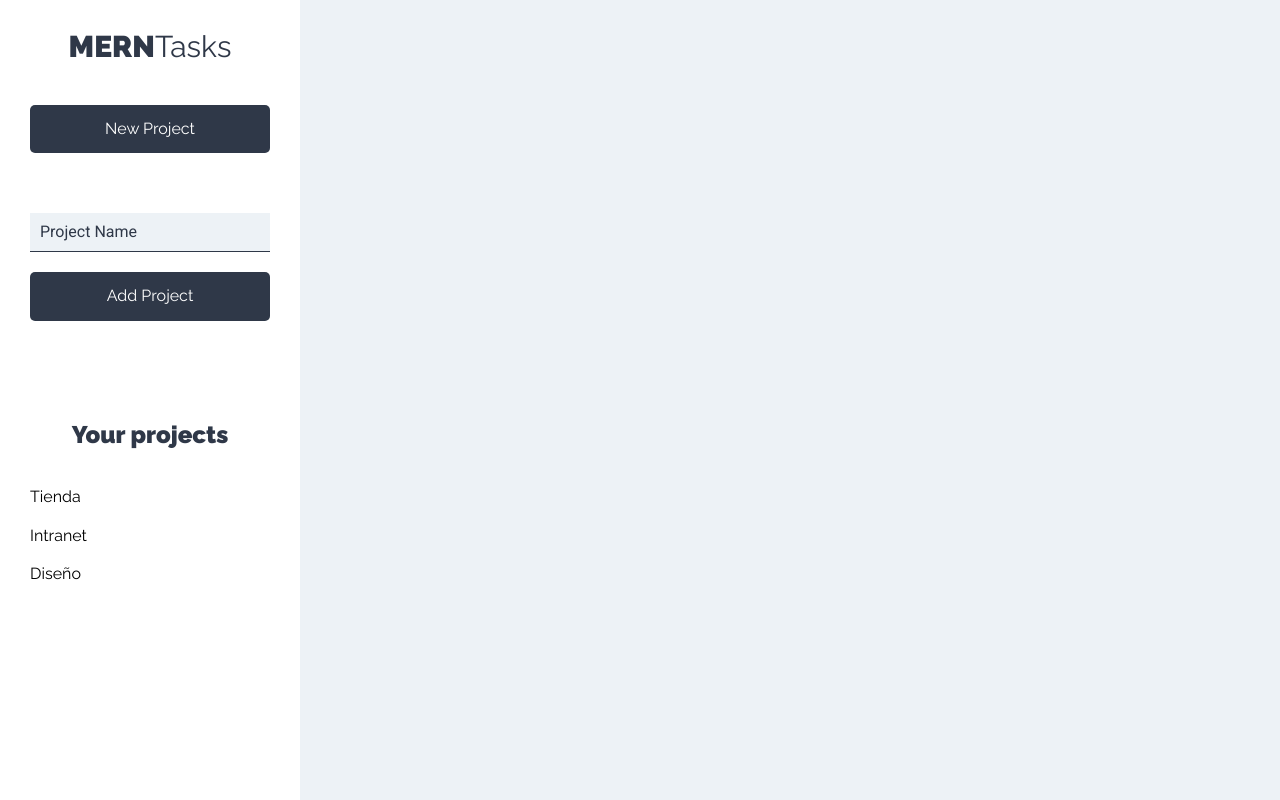
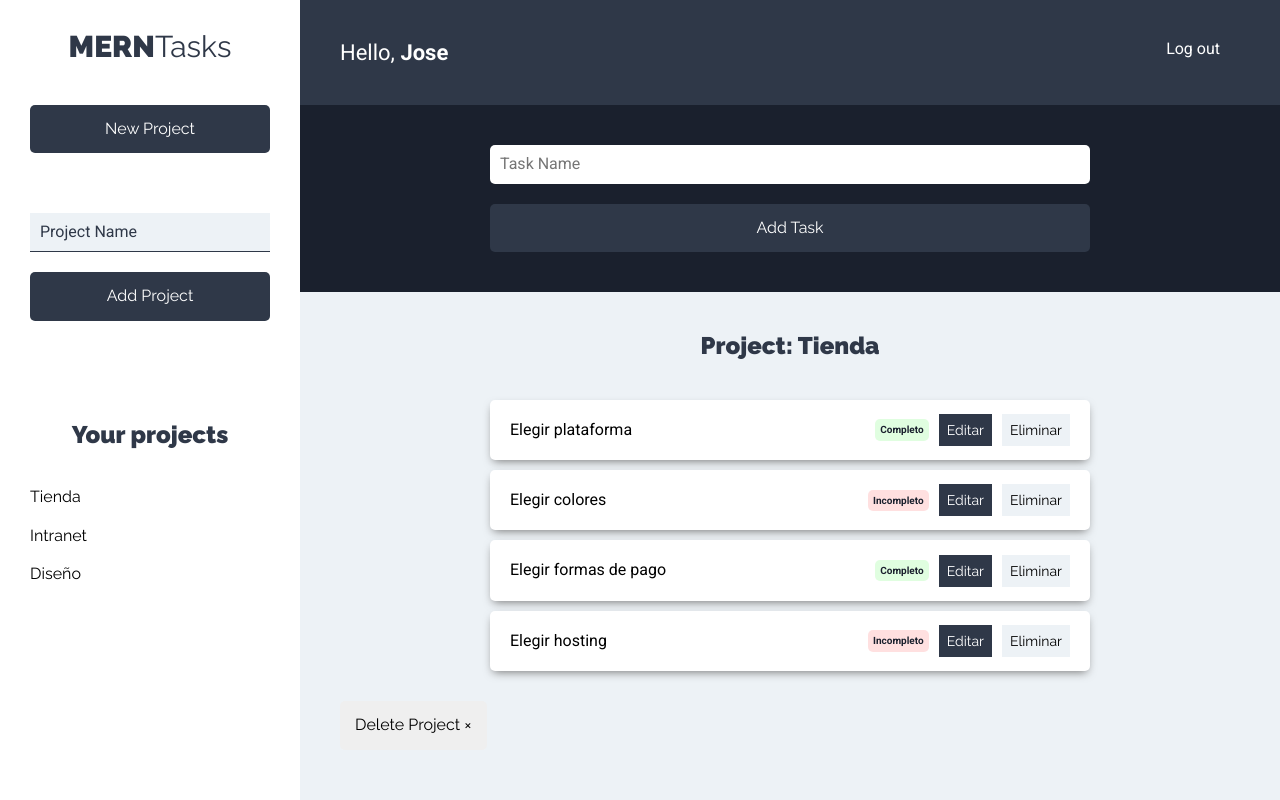
Before and after one commit to JKarmine/MERNTasks, a React (Create React App) app in the folder client/: page /projects in a window 1280 px wide. Built offline with nearby package versions, Linux system fonts and the light colour scheme.

Commit message:
Bar, Task, TaskForm, TaskList

```diff
--- /dev/null
+++ b/client/src/components/layout/Bar.js
@@ -0,0 +1,15 @@
+import React from 'react';
+
+const Bar = () => {
+    return (
+        <header className="app-header">
+            <p className="nombre-usuario">Hello, <span>Jose</span></p>
+
+            <nav className="nav-principal">
+                <a href="#!">Log out</a>
+            </nav>
+        </header>
+    );
+}
+
+export default Bar;
--- a/client/src/components/projects/Projects.js
+++ b/client/src/components/projects/Projects.js
@@ -1,14 +1,21 @@
 import React from 'react';
 import SideBar from '../layout/Sidebar';
+import Bar from '../layout/Bar';
+import TaskForm from '../tasks/TaskForm';
+import TaskList from '../tasks/TaskList';
 
 const Projects = () => {
     return (
         <div className="contenedor-app">
             <SideBar />
             <div className="seccion-principal">
+                <Bar />
+
                 <main>
+                    <TaskForm />
+
                     <div className="contenedor-tareas">
-
+                        <TaskList />
                     </div>
                 </main>
             </div>
--- /dev/null
+++ b/client/src/components/tasks/Task.js
@@ -0,0 +1,23 @@
+import React from 'react';
+
+const Task = ({ task }) => {
+    return (
+        <li className="tarea sombra">
+            <p>{task.name}</p>
+
+            <div className="estado">
+                { task.state
+                ? <button type="button" className="completo">Completo</button>
+                : <button type="button" className="incompleto">Incompleto</button>
+                }
+            </div>
+
+            <div className="acciones">
+                <button type="button" className="btn btn-primario">Editar</button>
+                <button type="button" className="btn btn-secundario">Eliminar</button>
+            </div>
+        </li>
+    );
+}
+
+export default Task;
--- /dev/null
+++ b/client/src/components/tasks/TaskForm.js
@@ -0,0 +1,27 @@
+import React from 'react';
+
+const TaskForm = () => {
+    return (
+        <div className="formulario">
+            <form>
+                <div className="contenedor-input">
+                    <input
+                        type="text"
+                        className="input-text"
+                        placeholder="Task Name"
+                        name="name"
+                    />
+                </div>
+                <div className="contenedor-input">
+                    <input
+                        type="submit"
+                        className="btn btn-primario btn-submit btn-block"
+                        value="Add Task"
+                    />
+                </div>
+            </form>
+        </div>
+    );
+}
+
+export default TaskForm;
--- /dev/null
+++ b/client/src/components/tasks/TaskList.js
@@ -0,0 +1,36 @@
+import React, { Fragment } from 'react';
+import Task from './Task';
+
+const TaskList = () => {
+    const projectTasks = [
+        { name: 'Elegir plataforma', state: true },
+        { name: 'Elegir colores', state: false },
+        { name: 'Elegir formas de pago', state: true },
+        { name: 'Elegir hosting', state: false },
+    ];
+
+    return (
+        <Fragment>
+            <h2>Project: Tienda</h2>
+
+            <ul className="listado-tareas">
+                { projectTasks.length === 0
+                ? (<li className="tarea"><p>No tasks</p></li>)
+                : projectTasks.map(task => (
+                    <Task
+                        task={task}
+                    />
+                ))
+                }
+            </ul>
+
+            <button
+                type="button"
+                className="btn btn-eliminar"
+            >Delete Project &times;
+            </button>
+        </Fragment>
+    );
+}
+
+export default TaskList;
```
